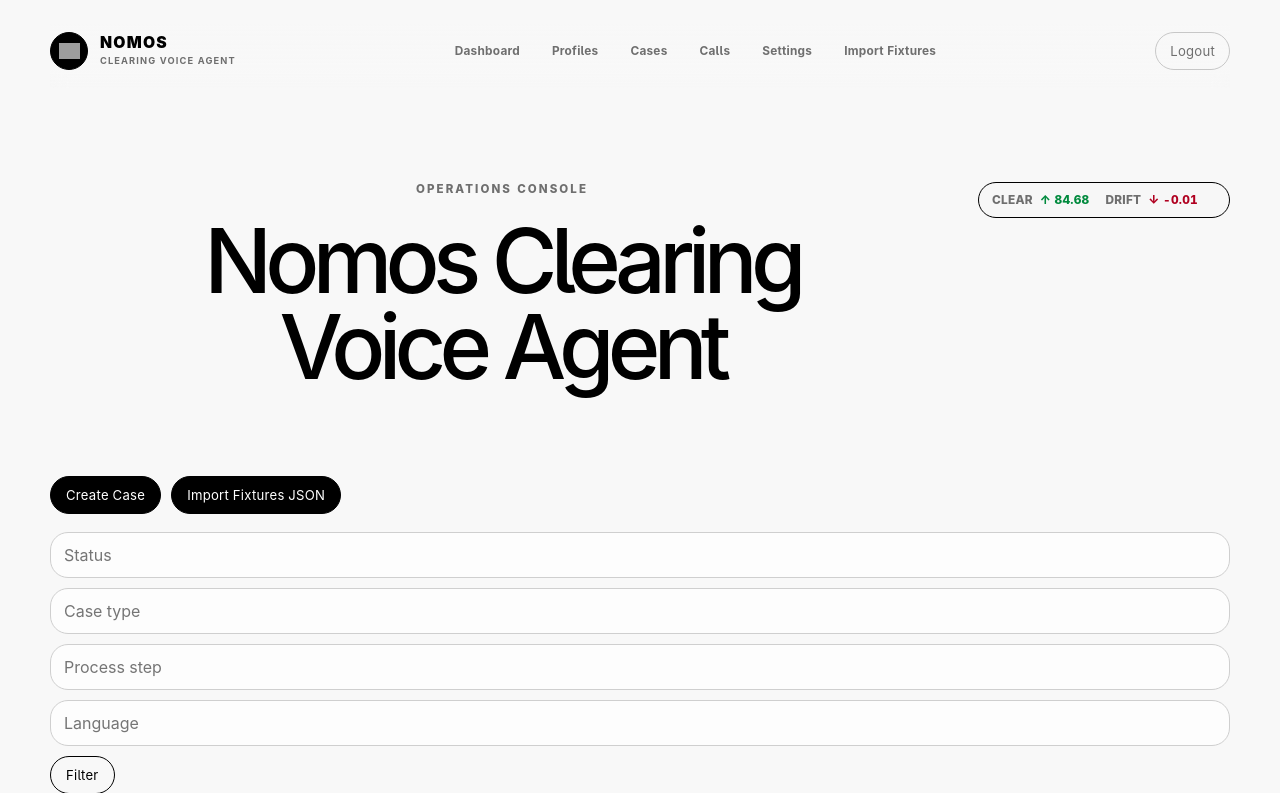
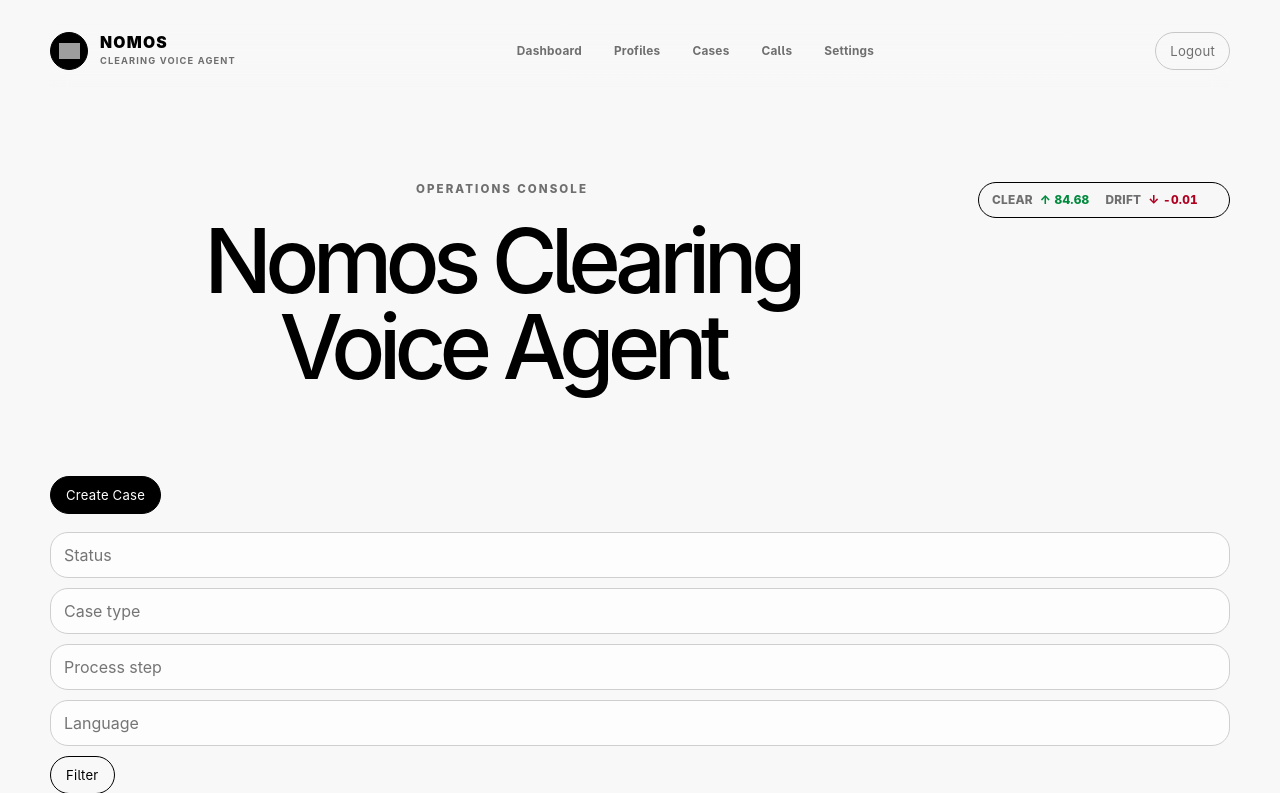
Before and after one commit to macmann/Nomos, a FastAPI app: template app/templates/cases.html in a window 1280 px wide. Shown: the top 793 px of the page. Run offline with FastAPI, Linux system fonts and the light colour scheme; the template is opened without the code that fills it, so the values that code supplies are empty; some libraries are stand-ins or nearby versions; grey boxes are pictures that could not be loaded.

Commit message:
Hide import fixtures navigation

```diff
--- a/app/templates/base.html
+++ b/app/templates/base.html
@@ -20,7 +20,6 @@
         <a href="/cases">Cases</a>
         <a href="/calls">Calls</a>
         <a href="/settings">Settings</a>
-        <a href="/cases/import-fixtures">Import Fixtures</a>
       </nav>
       <form method="post" action="/logout" class="nav-actions">
         <button class="button button-ghost" type="submit">Logout</button>
--- a/app/templates/cases.html
+++ b/app/templates/cases.html
@@ -1,6 +1,6 @@
 {% extends 'base.html' %}
 {% block content %}
-<div class="toolbar"><a class="button button-primary" href="/cases/new">Create Case</a><a class="button button-secondary" href="/cases/import-fixtures">Import Fixtures JSON</a></div>
+<div class="toolbar"><a class="button button-primary" href="/cases/new">Create Case</a></div>
 <form class="filter-form" hx-get="/cases" hx-target="#case-table" hx-indicator="#case-loading">
   <input name="status" placeholder="Status">
   <input name="case_type" placeholder="Case type">
```
